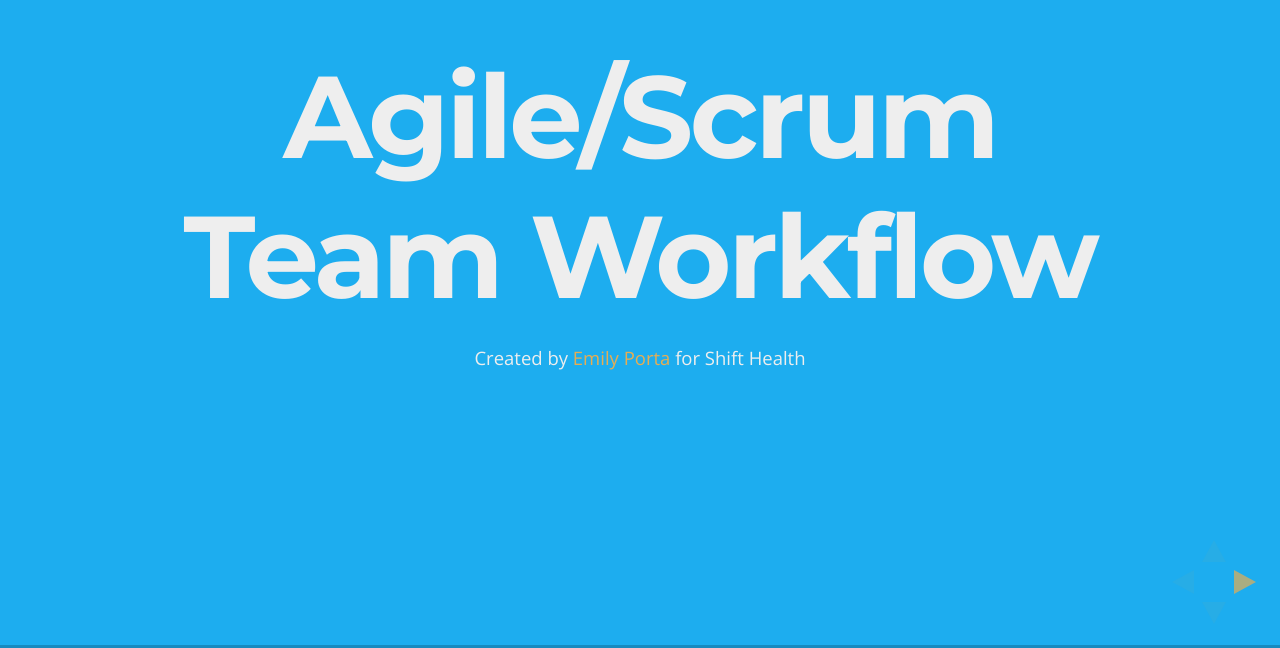
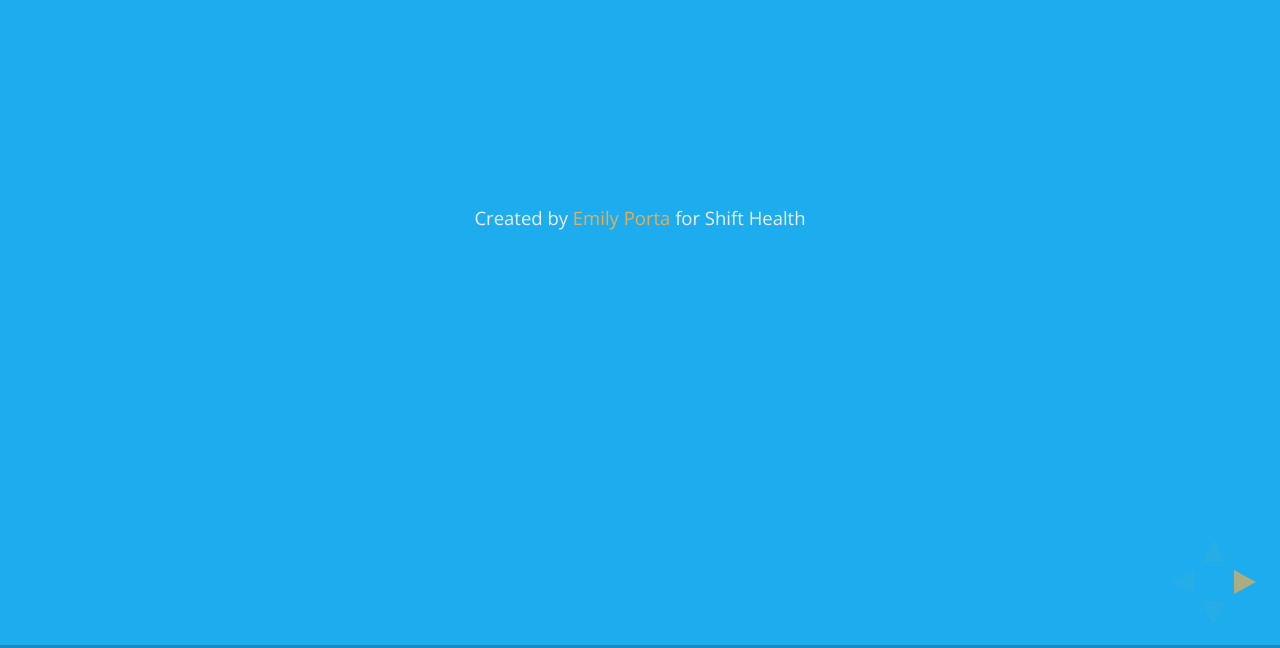
Before and after one commit to AgentEm/lunchnlearn-industry-conf, a website: page index.html in a window 1280 px wide. Shown: the part 152-800 px from the top of the page. Drawn offline with nearby package versions, Linux system fonts and the light colour scheme.

Commit message:
Make slide deck actually blank

```diff
--- a/index.html
+++ b/index.html
@@ -4,9 +4,9 @@
 	<head>
 		<meta charset="utf-8">
 
-		<title>Agile/Scrum and the Shift Health Team - Emily Porta - Shift Health</title>
+		<title></title>
 
-		<meta name="description" content="A presentation for Shift Health Paradigms on our work methodology">
+		<meta name="description" content="A presentation for Shift Health Paradigms on ">
 		<meta name="author" content="Emily Porta">
 
 		<meta name="apple-mobile-web-app-capable" content="yes" />
@@ -44,7 +44,7 @@
 			<!-- Any section element inside of this container is displayed as a slide -->
 			<div class="slides">
 				<section>
-					<h1>Agile/Scrum Team Workflow</h1>
+					<h1></h1>
 					<p>
 						<small>Created by <a href="http://emilyporta.com" target="_blank">Emily Porta</a> for Shift Health</small>
 					</p>
```
